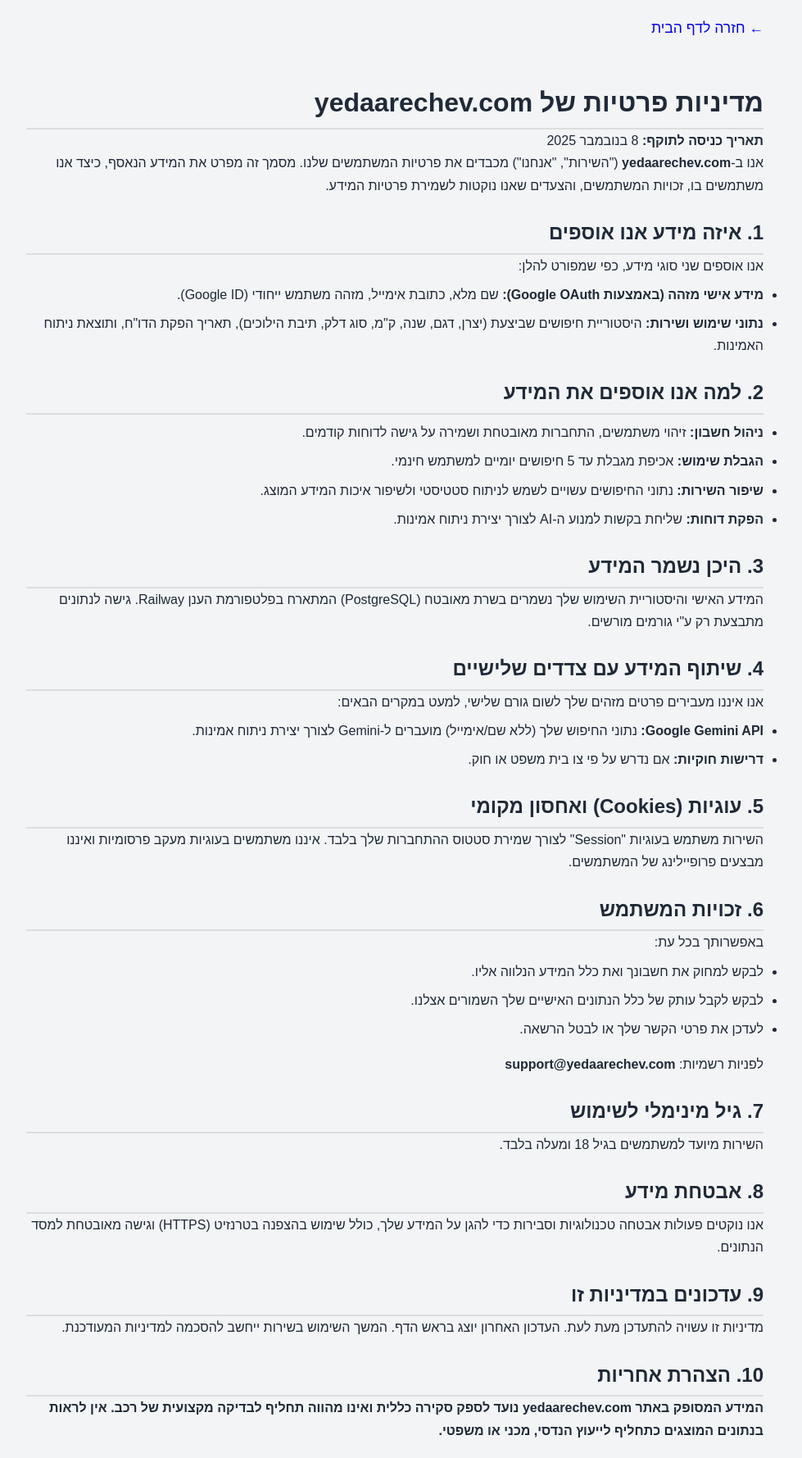
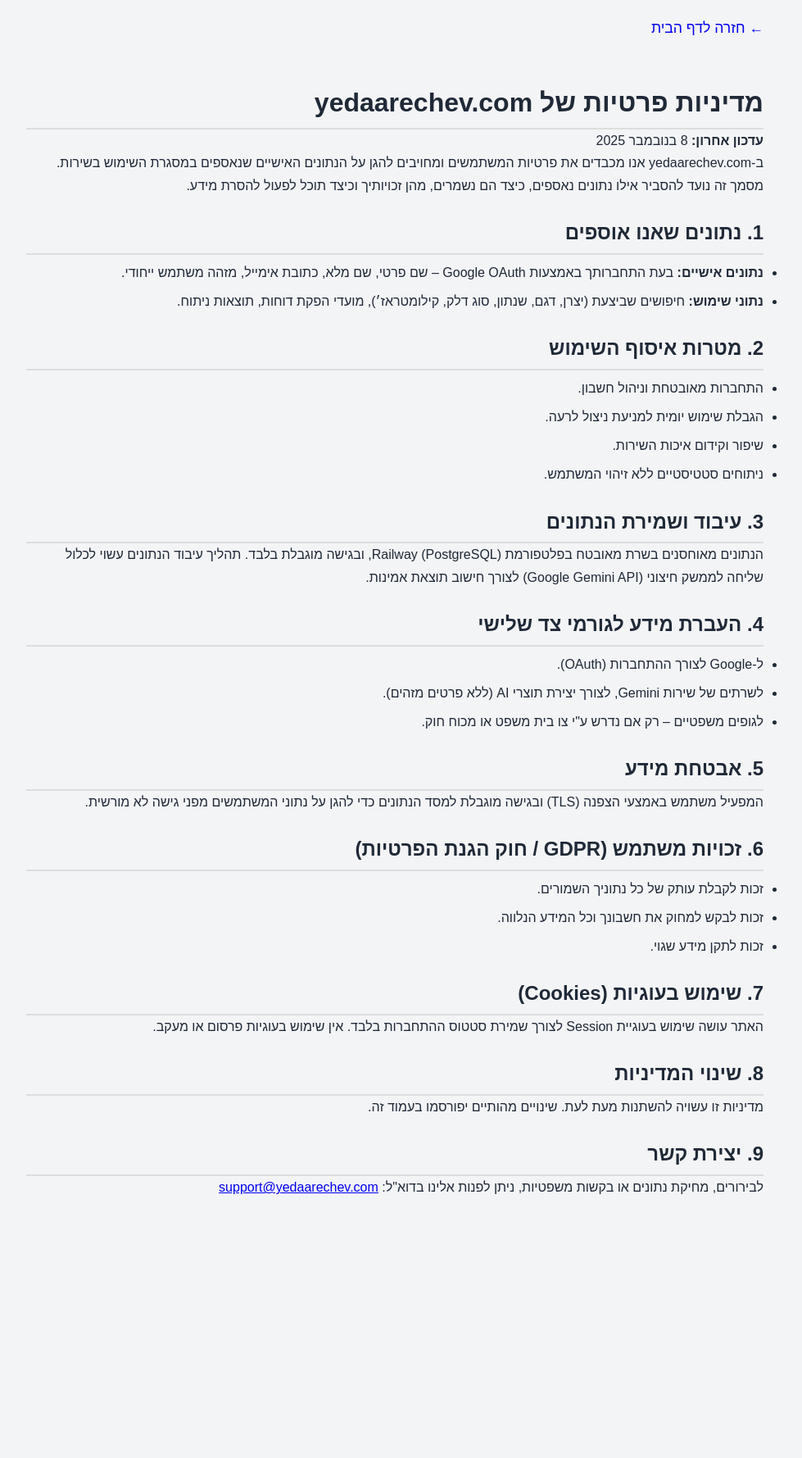
Before and after one commit to giladscore494/reliabilityAIModelsR, a Flask app: page /privacy in a window 1280 px wide. Shown: the whole page at 82% size, without its empty margins (158-1137 px from the left). After the commit the page ends 1457 px from the top, so only its background shows below. Run offline with Flask 3, Linux system fonts and the light colour scheme.

Commit message:
Update privacy.html

```diff
--- a/my-flask-app/templates/privacy.html
+++ b/my-flask-app/templates/privacy.html
@@ -19,71 +19,64 @@
         <a href="{{ url_for('index') }}" class="back-link">← חזרה לדף הבית</a>
 
         <h1>מדיניות פרטיות של yedaarechev.com</h1>
-        <p><strong>תאריך כניסה לתוקף:</strong> 8 בנובמבר 2025</p>
+        <p><strong>עדכון אחרון:</strong> 8 בנובמבר 2025</p>
 
         <p>
-            אנו ב-<strong>yedaarechev.com</strong> ("השירות", "אנחנו") מכבדים את פרטיות המשתמשים שלנו.
-            מסמך זה מפרט את המידע הנאסף, כיצד אנו משתמשים בו, זכויות המשתמשים, והצעדים שאנו נוקטות לשמירת פרטיות המידע.
+            ב-yedaarechev.com אנו מכבדים את פרטיות המשתמשים ומחויבים להגן על הנתונים האישיים שנאספים במסגרת השימוש בשירות.
+            מסמך זה נועד להסביר אילו נתונים נאספים, כיצד הם נשמרים, מהן זכויותיך וכיצד תוכל לפעול להסרת מידע.
         </p>
 
-        <h2>1. איזה מידע אנו אוספים</h2>
-        <p>אנו אוספים שני סוגי מידע, כפי שמפורט להלן:</p>
+        <h2>1. נתונים שאנו אוספים</h2>
         <ul>
-            <li><strong>מידע אישי מזהה (באמצעות Google OAuth):</strong> שם מלא, כתובת אימייל, מזהה משתמש ייחודי (Google ID).</li>
-            <li><strong>נתוני שימוש ושירות:</strong> היסטוריית חיפושים שביצעת (יצרן, דגם, שנה, ק"מ, סוג דלק, תיבת הילוכים), תאריך הפקת הדו"ח, ותוצאת ניתוח האמינות.</li>
+            <li><strong>נתונים אישיים:</strong> בעת התחברותך באמצעות Google OAuth – שם פרטי, שם מלא, כתובת אימייל, מזהה משתמש ייחודי.</li>
+            <li><strong>נתוני שימוש:</strong> חיפושים שביצעת (יצרן, דגם, שנתון, סוג דלק, קילומטראז׳), מועדי הפקת דוחות, תוצאות ניתוח.</li>
         </ul>
 
-        <h2>2. למה אנו אוספים את המידע</h2>
+        <h2>2. מטרות איסוף השימוש</h2>
         <ul>
-            <li><strong>ניהול חשבון:</strong> זיהוי משתמשים, התחברות מאובטחת ושמירה על גישה לדוחות קודמים.</li>
-            <li><strong>הגבלת שימוש:</strong> אכיפת מגבלת עד 5 חיפושים יומיים למשתמש חינמי.</li>
-            <li><strong>שיפור השירות:</strong> נתוני החיפושים עשויים לשמש לניתוח סטטיסטי ולשיפור איכות המידע המוצג.</li>
-            <li><strong>הפקת דוחות:</strong> שליחת בקשות למנוע ה-AI לצורך יצירת ניתוח אמינות.</li>
+            <li>התחברות מאובטחת וניהול חשבון.</li>
+            <li>הגבלת שימוש יומית למניעת ניצול לרעה.</li>
+            <li>שיפור וקידום איכות השירות.</li>
+            <li>ניתוחים סטטיסטיים ללא זיהוי המשתמש.</li>
         </ul>
 
-        <h2>3. היכן נשמר המידע</h2>
-        <p>המידע האישי והיסטוריית השימוש שלך נשמרים בשרת מאובטח (PostgreSQL) המתארח בפלטפורמת הענן Railway. גישה לנתונים מתבצעת רק ע"י גורמים מורשים.</p>
+        <h2>3. עיבוד ושמירת הנתונים</h2>
+        <p>
+            הנתונים מאוחסנים בשרת מאובטח בפלטפורמת Railway (PostgreSQL), ובגישה מוגבלת בלבד.
+            תהליך עיבוד הנתונים עשוי לכלול שליחה לממשק חיצוני (Google Gemini API) לצורך חישוב תוצאת אמינות.
+        </p>
 
-        <h2>4. שיתוף המידע עם צדדים שלישיים</h2>
-        <p>אנו איננו מעבירים פרטים מזהים שלך לשום גורם שלישי, למעט במקרים הבאים:</p>
+        <h2>4. העברת מידע לגורמי צד שלישי</h2>
         <ul>
-            <li><strong>Google Gemini API:</strong> נתוני החיפוש שלך (ללא שם/אימייל) מועברים ל-Gemini לצורך יצירת ניתוח אמינות.</li>
-            <li><strong>דרישות חוקיות:</strong> אם נדרש על פי צו בית משפט או חוק.</li>
+            <li>ל-Google לצורך ההתחברות (OAuth).</li>
+            <li>לשרתים של שירות Gemini, לצורך יצירת תוצרי AI (ללא פרטים מזהים).</li>
+            <li>לגופים משפטיים – רק אם נדרש ע"י צו בית משפט או מכוח חוק.</li>
         </ul>
 
-        <h2>5. עוגיות (Cookies) ואחסון מקומי</h2>
+        <h2>5. אבטחת מידע</h2>
         <p>
-            השירות משתמש בעוגיות "Session" לצורך שמירת סטטוס ההתחברות שלך בלבד.
-            איננו משתמשים בעוגיות מעקב פרסומיות ואיננו מבצעים פרופיילינג של המשתמשים.
+            המפעיל משתמש באמצעי הצפנה (TLS) ובגישה מוגבלת למסד הנתונים כדי להגן על נתוני המשתמשים מפני גישה לא מורשית.
         </p>
 
-        <h2>6. זכויות המשתמש</h2>
-        <p>באפשרותך בכל עת:</p>
+        <h2>6. זכויות משתמש (GDPR / חוק הגנת הפרטיות)</h2>
         <ul>
-            <li>לבקש למחוק את חשבונך ואת כלל המידע הנלווה אליו.</li>
-            <li>לבקש לקבל עותק של כלל הנתונים האישיים שלך השמורים אצלנו.</li>
-            <li>לעדכן את פרטי הקשר שלך או לבטל הרשאה.</li>
+            <li>זכות לקבלת עותק של כל נתוניך השמורים.</li>
+            <li>זכות לבקש למחוק את חשבונך וכל המידע הנלווה.</li>
+            <li>זכות לתקן מידע שגוי.</li>
         </ul>
-        <p>לפניות רשמיות: <strong>support@yedaarechev.com</strong></p>
 
-        <h2>7. גיל מינימלי לשימוש</h2>
-        <p>השירות מיועד למשתמשים בגיל 18 ומעלה בלבד.</p>
-
-        <h2>8. אבטחת מידע</h2>
+        <h2>7. שימוש בעוגיות (Cookies)</h2>
         <p>
-            אנו נוקטים פעולות אבטחה טכנולוגיות וסבירות כדי להגן על המידע שלך, כולל שימוש בהצפנה בטרנזיט (HTTPS) וגישה מאובטחת למסד הנתונים.
+            האתר עושה שימוש בעוגיית Session לצורך שמירת סטטוס ההתחברות בלבד. אין שימוש בעוגיות פרסום או מעקב.
         </p>
 
-        <h2>9. עדכונים במדיניות זו</h2>
+        <h2>8. שינוי המדיניות</h2>
         <p>
-            מדיניות זו עשויה להתעדכן מעת לעת. העדכון האחרון יוצג בראש הדף. המשך השימוש בשירות ייחשב להסכמה למדיניות המעודכנת.
+            מדיניות זו עשויה להשתנות מעת לעת. שינויים מהותיים יפורסמו בעמוד זה.
         </p>
 
-        <h2>10. הצהרת אחריות</h2>
-        <p><strong>
-            המידע המסופק באתר yedaarechev.com נועד לספק סקירה כללית ואינו מהווה תחליף לבדיקה מקצועית של רכב.
-            אין לראות בנתונים המוצגים כתחליף לייעוץ הנדסי, מכני או משפטי.
-        </strong></p>
+        <h2>9. יצירת קשר</h2>
+        <p>לבירורים, מחיקת נתונים או בקשות משפטיות, ניתן לפנות אלינו בדוא"ל: <a href="mailto:support@yedaarechev.com">support@yedaarechev.com</a></p>
     </div>
 </body>
 </html>
```
